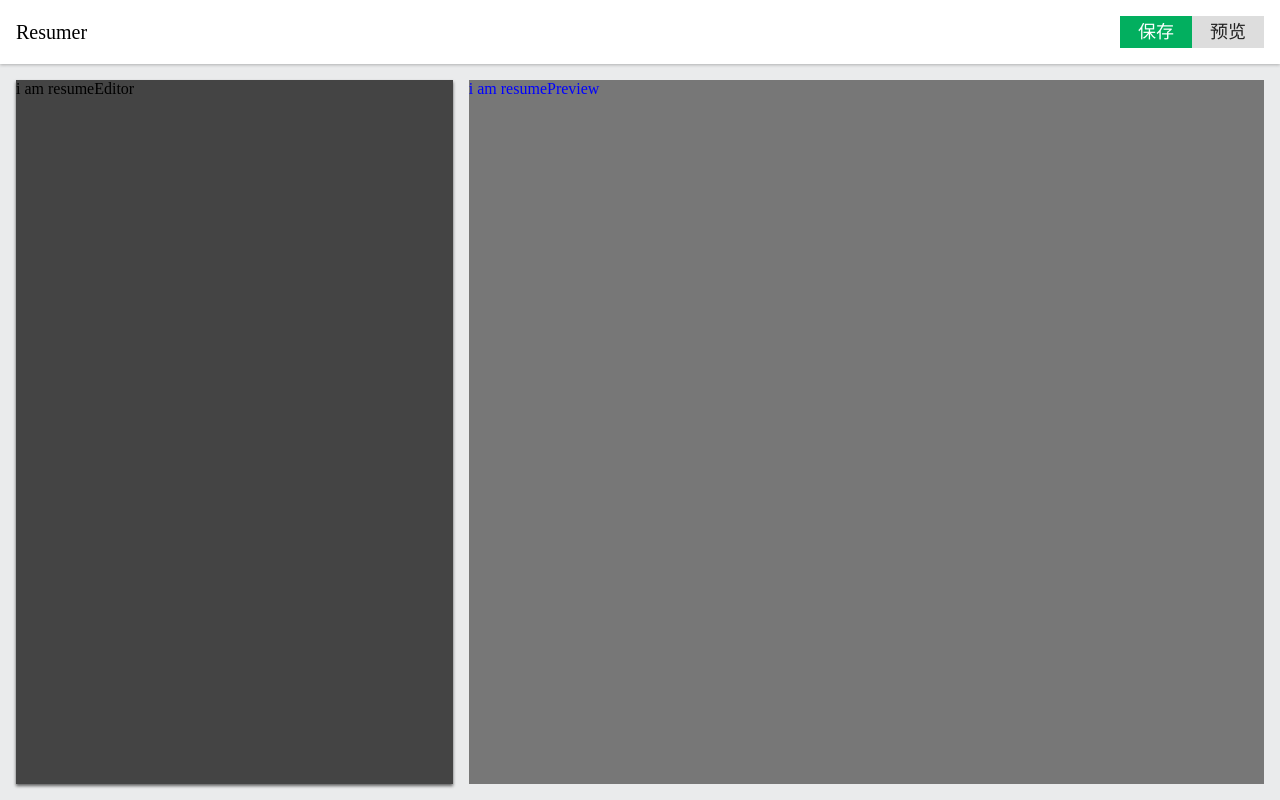
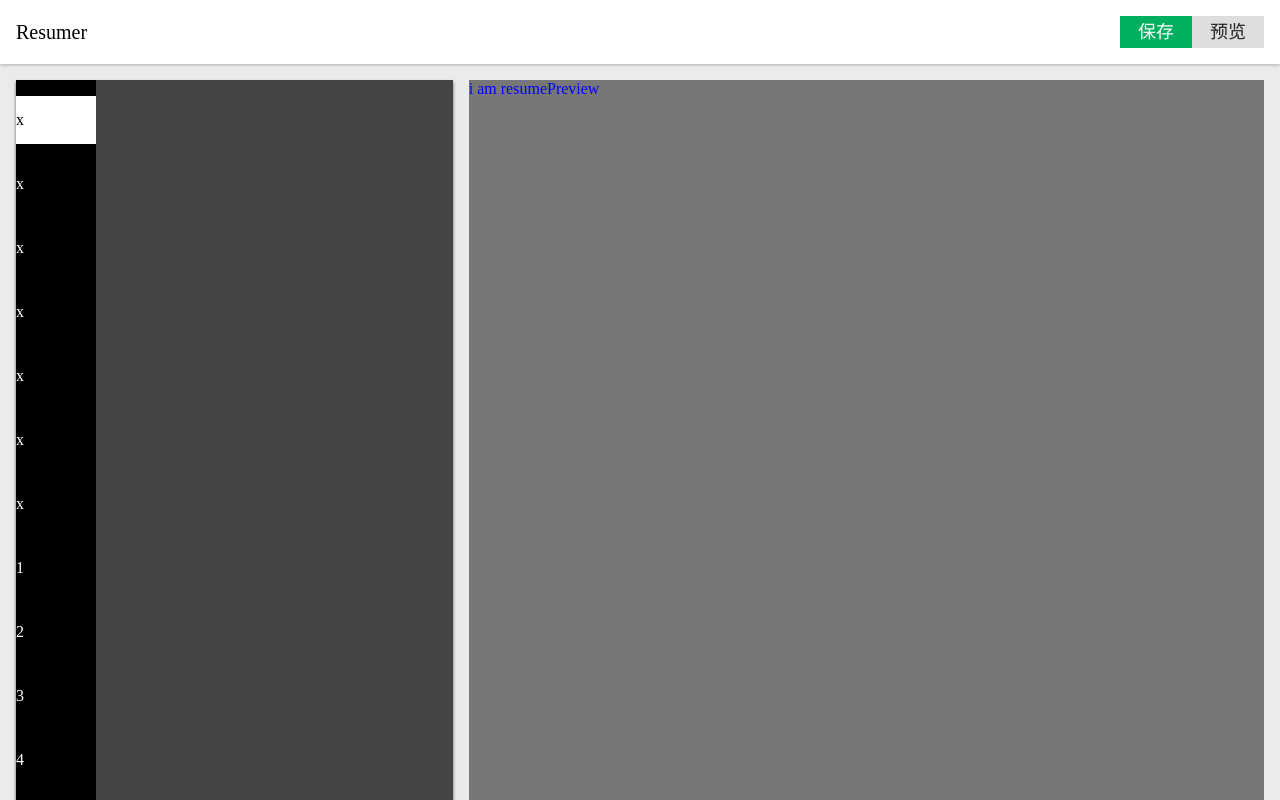
Before and after one commit to huangxiao233/vue-resumer, a Vue app: page / in a window 1280 px wide. Shown: the top 800 px of the page. Built offline with nearby package versions, Linux system fonts and the light colour scheme.

Commit message:
add left-nave

```diff
--- a/src/components/ResumeEditor.vue
+++ b/src/components/ResumeEditor.vue
@@ -1,16 +1,67 @@
 <template>
     <div id="resumeEditor">
-        i am resumeEditor
+       <nav>
+           <ol>
+               <li class="active">x</li>
+               <li>x</li>
+               <li>x</li>
+               <li>x</li>
+               <li>x</li>
+               <li>x</li>
+               <li>x</li>
+           </ol>
+           <ol class="panels">
+                <li>1</li>
+                <li>2</li>
+                <li>3</li>
+                <li>4</li>
+                <li>5</li>
+                <li>6</li>
+                <li>7</li>
+           </ol>
+       </nav>
     </div>
 </template>
 <script>
     export default{
-        name:'ResumeEditor'
+        name:'ResumeEditor',
+        data(){
+            return{
+
+            }
+        }
     }
+
 </script>
-<style>
+<style lang="scss">
     #resumeEditor{
        background: #ffffff;
-       box-shadow: 0 2px 3px rgba(0,0,0,0.6)
+       box-shadow: 0 2px 3px rgba(0,0,0,0.6);
+       display: flex;
+       flex-direction: row;
+
+    >nav{
+        width:80px;
+        background:black;
+        color:white;
+        >ol{
+            >li{
+                height:48px;
+                display:flex;
+                justify-content:content;
+                align-items:center;
+                margin-top: 16px;
+                margin-bottom: 16px;
+                &.active{
+                    background: white;
+                    color:black;
+                }
+            }
+        }
+    }
+
+}
+ol{
+        list-style: none;
     }
 </style>
```
